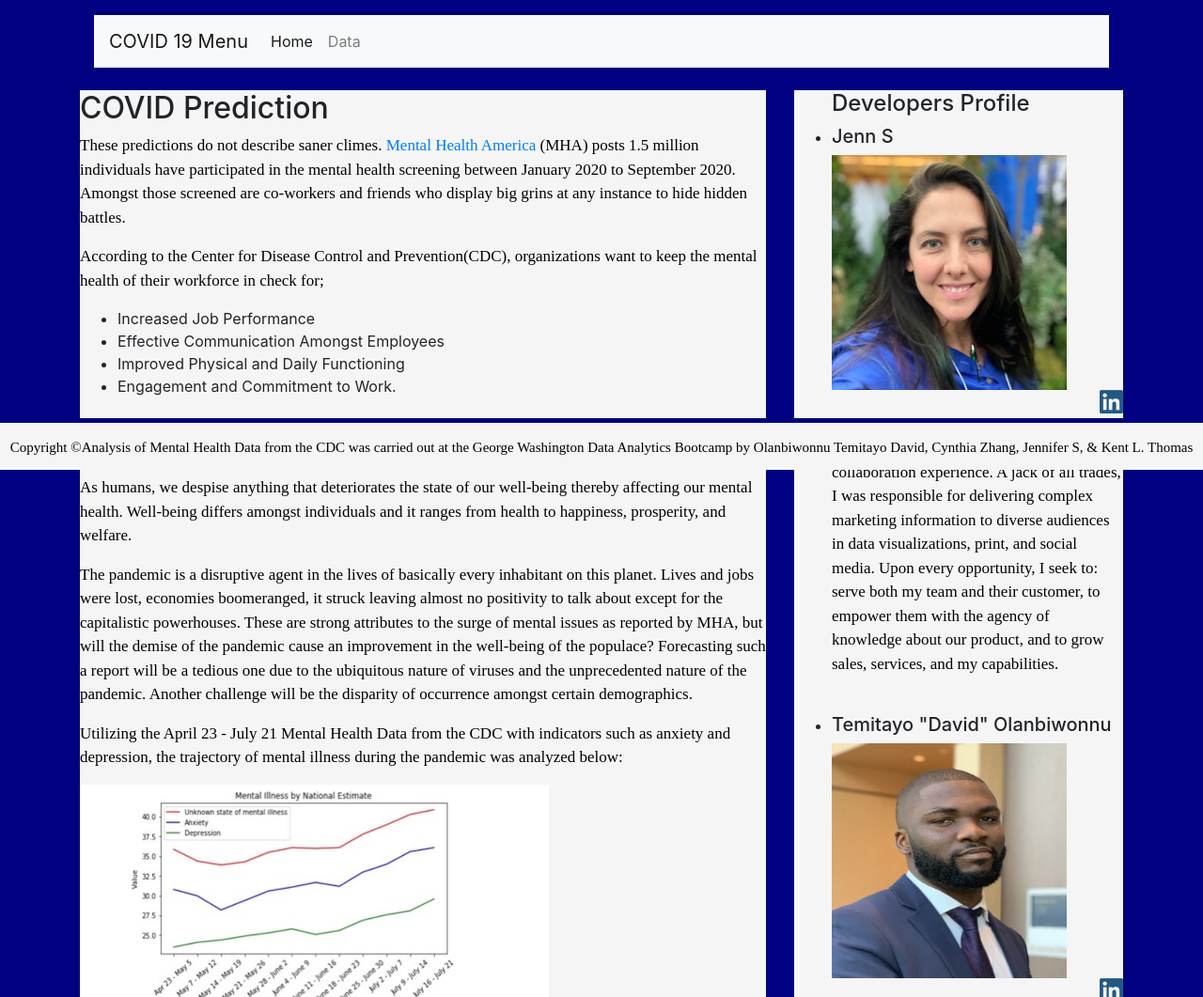
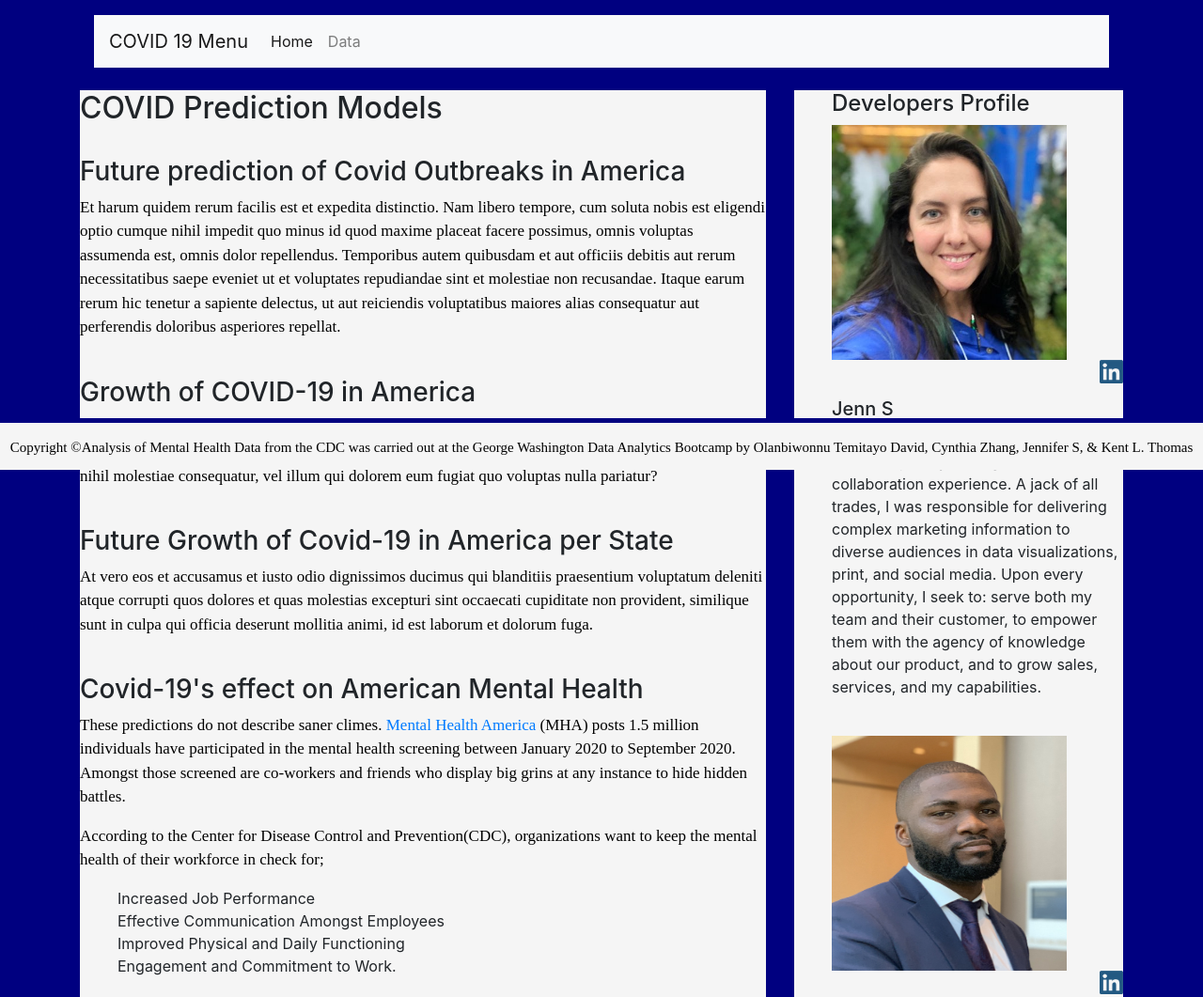
Before and after one commit to ph1-618O/COVID-19_Model, a plain HTML site: page templates/index.html in a window 1280 px wide. Shown: the part 300-1361 px from the top of the page at 94% size. Drawn offline with nearby package versions, Linux system fonts and the light colour scheme; a script that the page names is missing.

Commit message:
updated the HTML, and CSS files

```diff
--- a/static/css/styles.css
+++ b/static/css/styles.css
@@ -14,9 +14,13 @@ p{
     opacity: 1;
 }
 
-.linkedin{
+ul{
+    list-style-type: none;
+}
+
+/* .linkedin{
     padding-right: 50px;
-}
+} */
 
 .profiles{
     background-color: whitesmoke;
--- a/templates/index.html
+++ b/templates/index.html
@@ -32,6 +32,7 @@
             </div>
         </div>
     </div>
+
     <!-- Navigation Bar -->
     <div class="container">
         <div class="container-fluid">
@@ -47,7 +48,7 @@
                             <a class="nav-link" href="index.html"> Home <span class="sr-only">(current)</span></a>
                         </li>
                         <li class="nav-item">
-                            <a class="nav-link" href="#">Data</a>
+                            <a class="nav-link" href="https://github.com/nytimes/covid-19-data">Data</a>
                         </li>
                     </ul>
                 </div>
@@ -61,7 +62,50 @@
         <div class="row">
             <div class="col-8">
                 <div class="article_and_data">
-                    <h2>COVID Prediction</h2>
+                    <h2>COVID Prediction Models</h2>
+
+                    <br>
+
+                    <!-- Covid Map Section -->
+                    <h3>Future prediction of Covid Outbreaks in America</h3>
+                    <!-- div id for the clorapleth "covid map" -->
+                    <div id="covid_map"></div>
+                    <p>Et harum quidem rerum facilis est et expedita distinctio. Nam libero tempore, cum soluta nobis
+                        est eligendi optio cumque nihil impedit quo minus id quod maxime placeat facere possimus, omnis
+                        voluptas assumenda est, omnis dolor repellendus. Temporibus autem quibusdam et aut officiis
+                        debitis aut rerum necessitatibus saepe eveniet ut et voluptates repudiandae sint et molestiae
+                        non recusandae. Itaque earum rerum hic tenetur a sapiente delectus, ut aut reiciendis
+                        voluptatibus maiores alias consequatur aut perferendis doloribus asperiores repellat.</p>
+                    <!-- End of Covid Map Section -->
+
+                    <br>
+
+                    <!-- Section for Bar Graph -->
+                    <h3>Growth of COVID-19 in America</h3>
+                    <!-- line graph -->
+                    <div id="covid_bar_graph"></div>
+                    <p>Ut enim ad minima veniam, quis nostrum exercitationem ullam corporis suscipit laboriosam, nisi ut
+                        aliquid ex ea commodi consequatur? Quis autem vel eum iure reprehenderit qui in ea voluptate
+                        velit esse quam nihil molestiae consequatur, vel illum qui dolorem eum fugiat quo voluptas nulla
+                        pariatur?</p>
+                    <!-- End of Line Graph Section -->
+
+                    <br>
+
+                    <!-- Linear Regression section -->
+                    <h3>Future Growth of Covid-19 in America per State</h3>
+                    <!-- linear regression plot -->
+                    <div id="covid_linear_regression_plot"></div>
+                    <p>At vero eos et accusamus et iusto odio dignissimos ducimus qui blanditiis praesentium voluptatum
+                        deleniti atque corrupti quos dolores et quas molestias excepturi sint occaecati cupiditate non
+                        provident, similique sunt in culpa qui officia deserunt mollitia animi, id est laborum et
+                        dolorum fuga. </p>
+                    <!-- End of Linear Regression Section -->
+
+                    <br>
+
+                    <!-- Beginning of David's article about Covid-19's effect on Mental Health -->
+                    <h3> Covid-19's effect on American Mental Health</h3>
                     <p>These predictions do not describe saner climes. <a id="mental_health_america" class="link"
                             href="https://mhanational.org/issues/state-mental-health-america#Key"> Mental Health
                             America
@@ -71,14 +115,9 @@
                         2020. Amongst those screened are co-workers and friends who display big grins at any
                         instance to
                         hide hidden battles.</p>
-
                     <p>According to the Center for Disease Control and Prevention(CDC), organizations want to keep
                         the
                         mental health of their workforce in check for;</p>
-
-                    <!-- div id for the clorapleth "covid map" -->
-                    <div id="covid_map"></div>
-
                     <ul>
                         <li>Increased Job Performance</li>
                         <li>Effective Communication Amongst Employees</li>
@@ -103,8 +142,6 @@
                         ubiquitous nature of viruses and the unprecedented nature of the pandemic. Another challenge
                         will be the disparity of occurrence amongst certain demographics.</p>
 
-                    <!-- line graph -->
-                    <div id="covid_bar_graph"></div>
 
                     <p>Utilizing the April 23 - July 21 Mental Health Data from the CDC with indicators such as
                         anxiety
@@ -143,8 +180,6 @@
                         prosperity? Would it be wise for employees to entrust their organizations with the task to
                         provide happiness?</p>
 
-                    <!-- linear regression plot -->
-                    <div id="covid_linear_regression_plot"></div>
 
                     <p>In this era of customer centrism, organizations seem to prioritize customer/client welfare
                         before
@@ -165,14 +200,6 @@
                         "Followers want to be taken care of. Leaders want to take care of others. Be the leader you
                         wish
                         you had." Take initiative!</p>
-
-
-
-
-
-
-
-
                 </div>
             </div>
             <!-- Right Content Profile Pannel -->
@@ -180,13 +207,12 @@
                 <ul class="profiles">
                     <h4>Developers Profile</h4>
                     <li class="Jen">
-                        <h5>Jenn S</h5>
                         <img src="../static/images/jen_s.jpeg" alt="Jenn S" width="250" height="250">
                         <br>
-                        <a href="https://www.linkedin.com/in/jenseidl/" class="linkedin"><img style= "float : right"
-                                src="../static/images/linkedin-logo.png" alt="Jenn Linkin" width="25" height="25"></a>
-                        <br>
-                        <p>Within my profile is over ten years of multidisciplinary management and team collaboration
+                        <a href="https://www.linkedin.com/in/jenseidl/" class="linkedin"><img style="float : right"
+                            src="../static/images/linkedin-logo.png" alt="Jenn Linkin" width="25" height="25"></a>
+                            <br>
+                            <p><h5>Jenn S</h5>Within my profile is over ten years of multidisciplinary management and team collaboration
                             experience. A jack of all trades, I was responsible for delivering complex marketing
                             information to diverse audiences in data visualizations, print, and social media. Upon every
                             opportunity, I seek to: serve both my team and their customer, to empower them with the
@@ -195,13 +221,13 @@
                     </li>
                     <br>
                     <li class="David">
-                        <h5>Temitayo "David" Olanbiwonnu</h5>
                         <img src="../static/images/image.png" alt="Temitayo David Olanbiwonnu" width="250" height="250">
                         <br>
-                        <a href="https://www.linkedin.com/in/david-olanbiwonnu1692/" class="linkedin"><img style = "float:right"
-                            src="../static/images/linkedin-logo.png" alt="David Linkin" width="25" height="25"></a>
+                        <a href="https://www.linkedin.com/in/david-olanbiwonnu1692/" class="linkedin"><img
+                                style="float:right" src="../static/images/linkedin-logo.png" alt="David Linkin"
+                                width="25" height="25"></a>
                         <br>
-                        <p>Temitayo David Olanbiwonnu is a recent MBA graduate and current past Student President of
+                        <p><h5>Temitayo "David" Olanbiwonnu</h5>Temitayo David Olanbiwonnu is a recent MBA graduate and current past Student President of
                             the Fairfax University of America. In his young professional journey, David has worked in
                             sectors ranging from the muddy waters of entrepreneurship, higher education,
                             pharmaceuticals,
@@ -216,13 +242,13 @@
                     </li>
                     <br>
                     <li class="Kent">
-                        <h5>Kent L. Thomas</h5>
                         <img src="../static/images/kent_t.jpeg" alt="Kent L. Thomas" width="250" height="250">
                         <br>
-                        <a href="https://www.linkedin.com/in/kent-thomas-msed-84922b18a/" class="linkedin"><img style = "float:right"
-                            src="../static/images/linkedin-logo.png" alt="Kent Linkin" width="25" height="25"></a>
+                        <a href="https://www.linkedin.com/in/kent-thomas-msed-84922b18a/" class="linkedin"><img
+                                style="float:right" src="../static/images/linkedin-logo.png" alt="Kent Linkin"
+                                width="25" height="25"></a>
                         <br>
-                        <p>Kent Thomas is recently recieved his MSED in Educational Leadership from Shenandoah
+                        <p><h5>Kent L. Thomas</h5>Kent Thomas is recently recieved his MSED in Educational Leadership from Shenandoah
                             University. In his quest as a life long learner, he set forth to cultivate his technical
                             skills in Data Science at George Washington University to position himself to tackle new
                             frontiers in our 21st century digital landscape. He has developed a passion for data driven
@@ -237,9 +263,8 @@
                     </li>
                     <br>
                     <li class="Cynthia">
-                        <h5>Cynthia Zang</h5>
                         <img src="../static/images/cynthia_z.png" alt="Cynthia Zang" width="250" height="250">
-                        <p>Lorem ipsum dolor sit amet, consectetur adipiscing elit, sed do eiusmod tempor incididunt
+                        <p><h5>Cynthia Zang</h5>Lorem ipsum dolor sit amet, consectetur adipiscing elit, sed do eiusmod tempor incididunt
                             ut
                             labore et dolore magna aliqua. Mi in nulla posuere sollicitudin aliquam ultrices
                             sagittis.
```
Also changed, not shown: 1 other file.
